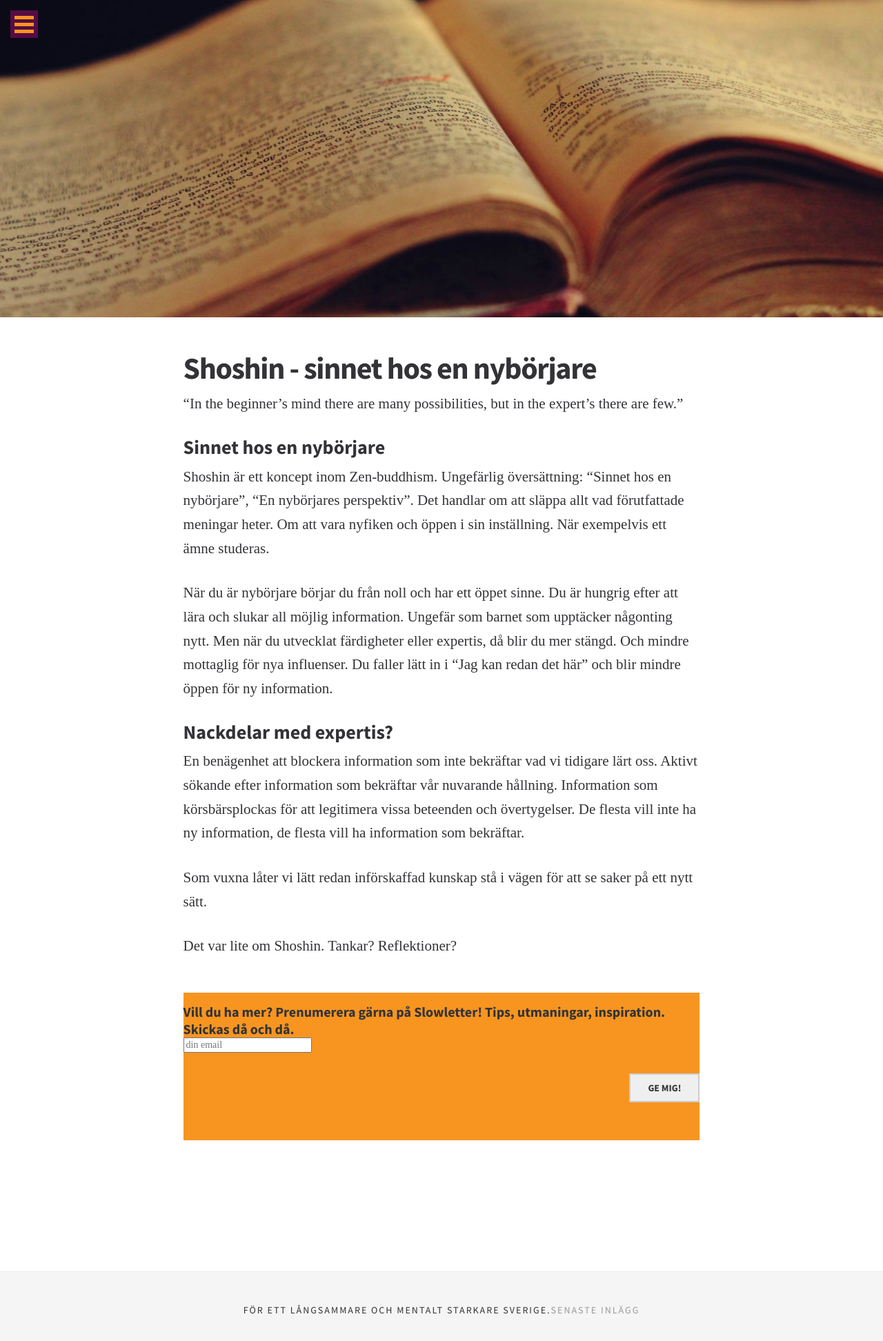
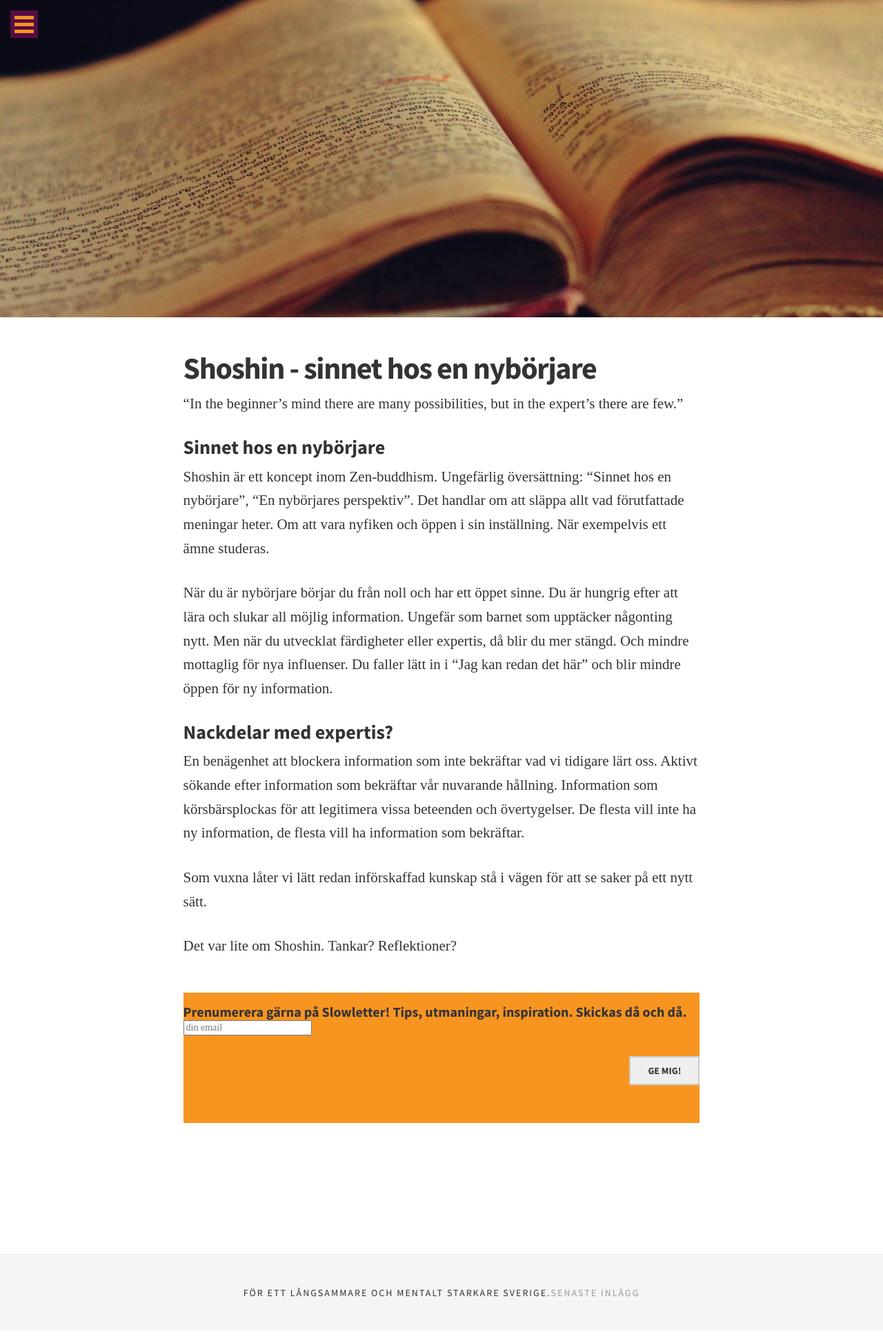
Before and after one commit to slowschool/slowschool.github.io, a Jekyll site: the page built from 2016-09-07-shoshin.md, in a window 1280 px wide. Shown: the top 1944 px of the page at 69% size. Built offline with Jekyll 4.4.1, drawn with Linux system fonts in a browser that asks for light colours; some web fonts are replaced; comment, search, counter and statistics services are not loaded.

Commit message:
Add files via upload

```diff
--- a/_layouts/page.html
+++ b/_layouts/page.html
@@ -30,7 +30,7 @@ layout: default
 <div id="mc_embed_signup">
 <form action="//slowschool.us12.list-manage.com/subscribe/post?u=cb4d6c9185484515ef509fda7&amp;id=8fa762896b" method="post" id="mc-embedded-subscribe-form" name="mc-embedded-subscribe-form" class="validate" target="_blank" novalidate>
     <div id="mc_embed_signup_scroll">
-    <label for="mce-EMAIL">Vill du ha mer? Prenumerera gärna på Slowletter! Tips, utmaningar, inspiration. Skickas då och då.</label>
+    <label for="mce-EMAIL">Prenumerera gärna på Slowletter! Tips, utmaningar, inspiration. Skickas då och då.</label>
     <input type="email" value="" name="EMAIL" class="email" id="mce-EMAIL" placeholder="din email" required>
     <!-- real people should not fill this in and expect good things - do not remove this or risk form bot signups-->
     <div style="position: absolute; left: -5000px;" aria-hidden="true"><input type="text" name="b_cb4d6c9185484515ef509fda7_8fa762896b" tabindex="-1" value=""></div>
```
